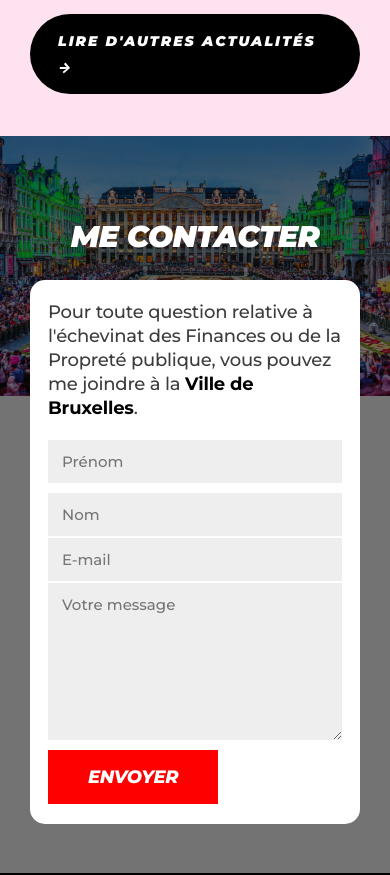
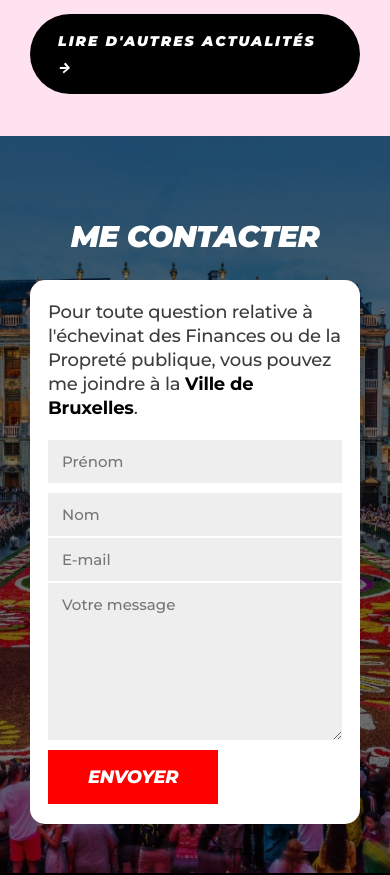
Before and after one commit to marwane67/social-agent, a Next.js app: page /echevin in a window 390 px wide. Shown: the part 1080-1955 px from the top of the page. Built offline with nearby package versions, Linux system fonts and the light colour scheme; no server answers; the database is empty.

Commit message:
Bompard-style scroll bar + contact image covers full section on mobile

```diff
--- a/styles/responsive.css
+++ b/styles/responsive.css
@@ -2,20 +2,20 @@
    RESPONSIVE — Mobile + iPad
    ============================================================ */
 
-/* Scroll progress bar (used on Bio) */
+/* Scroll progress bar (Bompard-style: thin fixed top bar, red PS) */
 .ec-scroll-progress {
   position: fixed;
   top: 0; left: 0; right: 0;
-  height: 4px;
-  background: transparent;
+  height: 6px;
+  background: rgba(0, 0, 0, 0.06);
   z-index: 2500;
   pointer-events: none;
 }
 .ec-scroll-progress__bar {
   height: 100%;
-  background: linear-gradient(90deg, #e30613 0%, #ff2a2a 100%);
-  box-shadow: 0 0 8px rgba(227, 6, 19, 0.6);
-  transition: width 0.08s linear;
+  background: #e30613;
+  transition: width 0.05s linear;
+  will-change: width;
 }
 
 /* Hamburger (hidden by default on desktop) */
@@ -211,7 +211,12 @@
   .ec-videos__all-btn { font-size: 13px; padding: 10px 14px; }
   .ec-videos__grid { grid-template-columns: repeat(2, 1fr); gap: 14px; }
 
-  .ec-contact__inner { padding: 40px 4%; }
+  .ec-contact__inner {
+    padding: 40px 4% 48px;
+    min-height: 720px;
+  }
+  .ec-contact__bg { inset: 0 !important; }
+  .ec-contact__bg-img { width: 100% !important; height: 100% !important; object-fit: cover !important; object-position: center !important; }
   .ec-contact__box {
     width: 100%;
     max-width: 520px;
```
